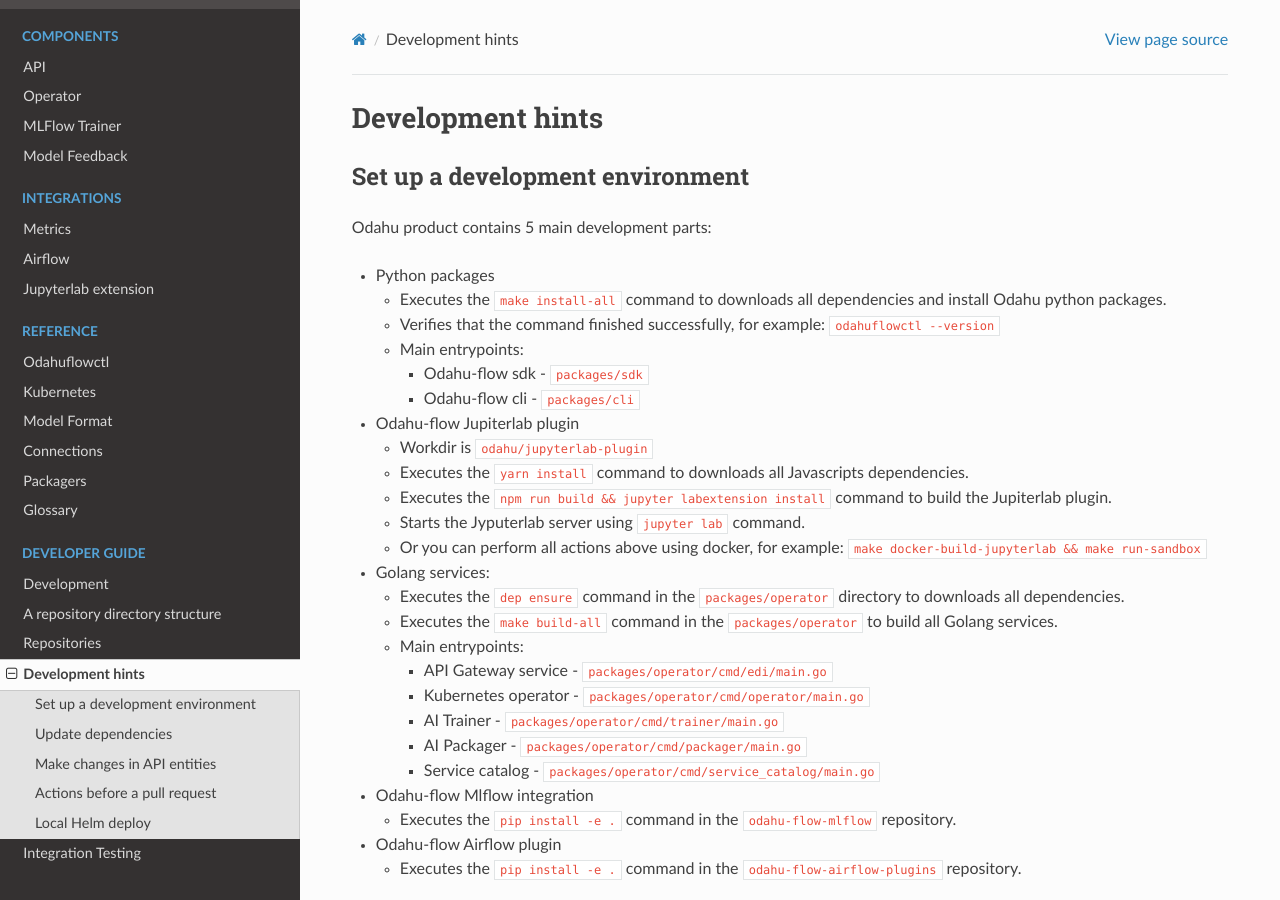
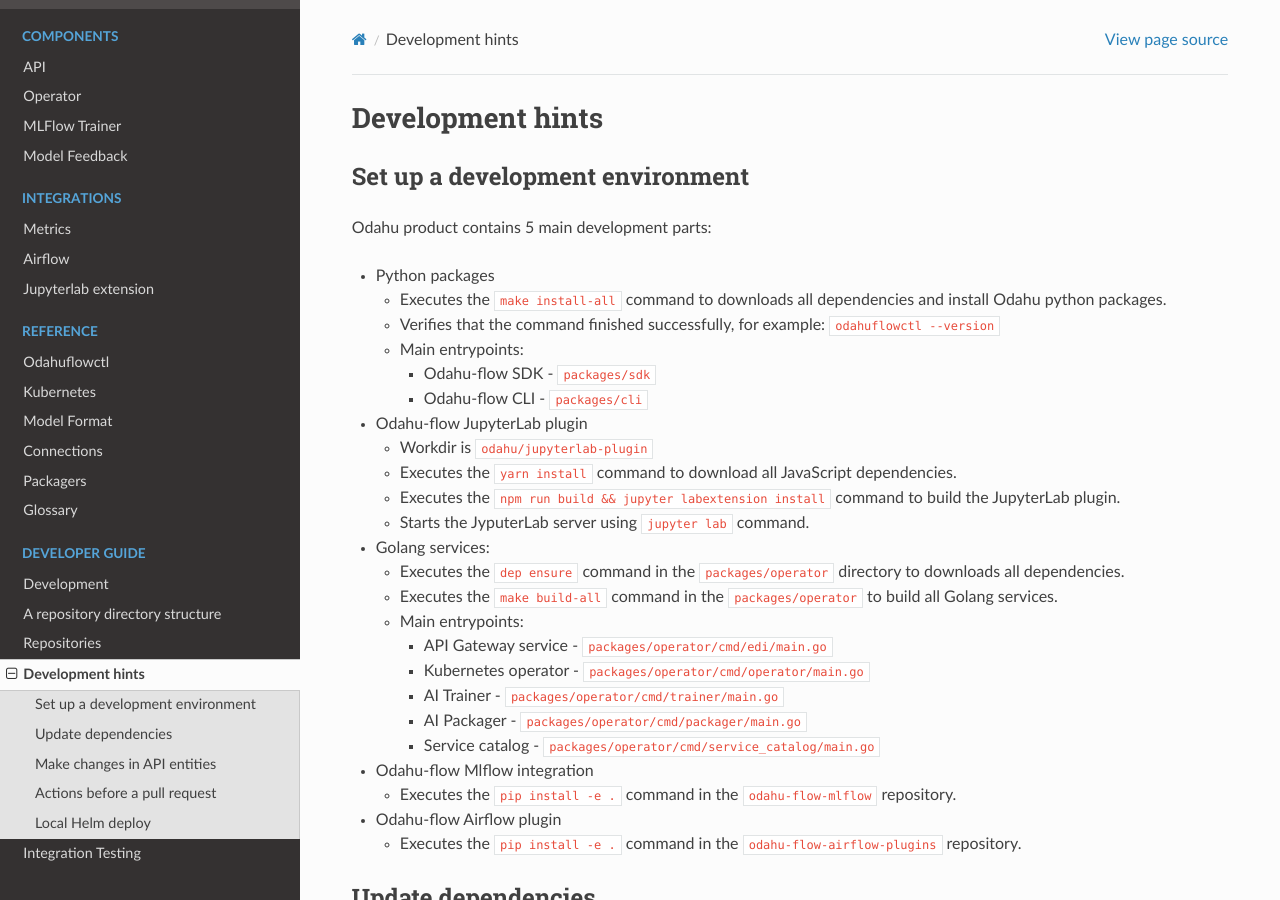
Before and after one commit to odahu/odahu-docs, a Sphinx documentation site: the page built from source/dev_hints.md, in a window 1280 px wide and 900 px high. Built offline with Sphinx 7.4.7 and the Read the Docs theme 2.0.0, drawn with Linux system fonts in a browser that asks for light colours; formulas are drawn with MathJax 3; pages that are not in the unit, such as notebooks, are missing from menus.

Commit message:
Few typos fixed

```diff
--- a/source/architecture.rst
+++ b/source/architecture.rst
@@ -35,6 +35,6 @@
 
 - **Kubernetes** – Any Cloud support
 
-- **HELM** - Odahu as Kubernetes App Deployment
+- **HELM** - as Kubernetes App Deployment
 
 - **FluentD** – log aggregation for feedback loop and cluster logging
--- a/source/dev_hints.md
+++ b/source/dev_hints.md
@@ -7,14 +7,13 @@
     * Executes the `make install-all` command to downloads all dependencies and install Odahu python packages.
     * Verifies that the command finished successfully, for example: `odahuflowctl --version`
     * Main entrypoints:
-      * Odahu-flow sdk - `packages/sdk`
-      * Odahu-flow cli - `packages/cli`
-* Odahu-flow Jupiterlab plugin
+      * Odahu-flow SDK - `packages/sdk`
+      * Odahu-flow CLI - `packages/cli`
+* Odahu-flow JupyterLab plugin
     * Workdir is `odahu/jupyterlab-plugin`
-    * Executes the `yarn install` command to downloads all Javascripts dependencies.
-    * Executes the `npm run build && jupyter labextension install` command to build the Jupiterlab plugin.
-    * Starts the Jyputerlab server using `jupyter lab` command.
-    * Or you can perform all actions above using docker, for example: `make docker-build-jupyterlab && make run-sandbox`
+    * Executes the `yarn install` command to download all JavaScript dependencies.
+    * Executes the `npm run build && jupyter labextension install` command to build the JupyterLab plugin.
+    * Starts the JyputerLab server using `jupyter lab` command.
 * Golang services:
     * Executes the `dep ensure` command in the `packages/operator` directory to downloads all dependencies.
     * Executes the `make build-all` command in the `packages/operator` to build all Golang services.
```
Also changed, not shown: source/dev_general.md (+4 -4 lines), source/dev_project_structure.md (+3 -3 lines).
